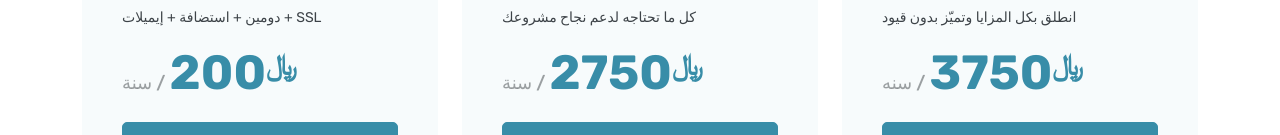
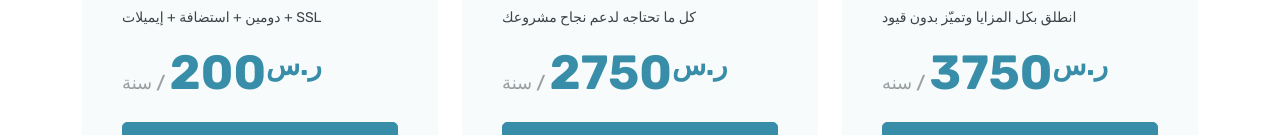
Before and after one commit to kolkxodl/sahm_price2, a plain HTML site: page index.html in a window 1280 px wide. Shown: the part 294-429 px from the top of the page. Drawn offline with Linux system fonts and the light colour scheme; a web font is replaced by a local one.

Commit message:
Update index.html

```diff
--- a/index.html
+++ b/index.html
@@ -87,7 +87,7 @@
               <h3>الباقة الأساسية</h3>
               <p class="popular">عرض خاص</p>
               <p class="description">دومين + استضافة + إيميلات + SSL</p>
-              <h4><sup>﷼</sup>200<span> / سنة</span></h4>
+              <h4><sup>ر.س</sup>200<span> / سنة</span></h4>
               <a href="https://wa.me/967738889982?text=السلام%20عليكم%20!%20اريد%20شراء%20الباقة%20الاساسية%20من%20باقات%20سهم%20لتصميم%20المواقع%20الالكترونية" class="cta-btn">لطلب الباقة عبر الواتساب</a>
               <p class="text-center small">: الباقة تشمل الاتي</p>
               <ul>
@@ -107,7 +107,7 @@
               <p class="popular">خصم 50%</p>
               <h3>الباقة المميزة</h3>
               <p class="description">كل ما تحتاجه لدعم نجاح مشروعك</p>
-              <h4><sup>﷼</sup>2750<span> / سنة</span></h4>
+              <h4><sup>ر.س</sup>2750<span> / سنة</span></h4>
               <a href="https://wa.me/967738889982?text=السلام%20عليكم%20!%20اريد%20شراء%20الباقة%20المميزة%20من%20باقات%20سهم%20لتصميم%20المواقع%20الالكترونية" class="cta-btn">لطلب الباقة عبر الواتساب</a>
               <p class="text-center small">: الباقة تشمل الاتي</p>
               <ul>
@@ -128,7 +128,7 @@
               <h3 class="tow">الباقة الاحترافية</h3>
               <p class="popular">خصم 50%</p>
               <p class="description">انطلق بكل المزايا وتميّز بدون قيود</p>
-              <h4><sup>﷼</sup>3750<span> / سنه</span></h4>
+              <h4><sup>ر.س</sup>3750<span> / سنه</span></h4>
               <a href="https://wa.me/967738889982?text=السلام%20عليكم%20!%20اريد%20شراء%20الباقة%20الاحترافية%20من%20باقات%20سهم%20لتصميم%20المواقع%20الالكترونية" class="cta-btn">لطلب الباقة عبر الواتساب</a>
               <p class="text-center small">: الباقة تشمل الاتي</p>
               <ul>
```
